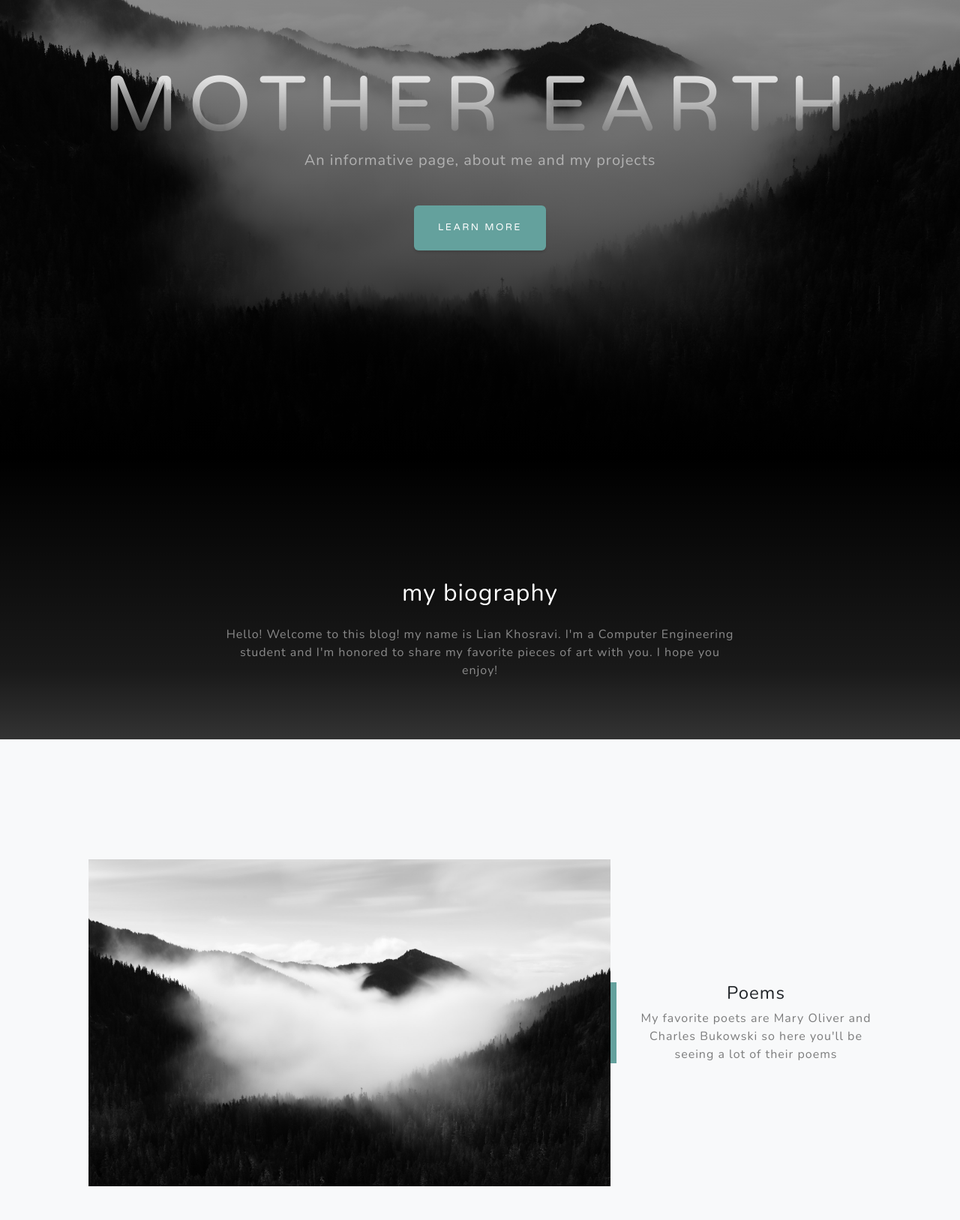
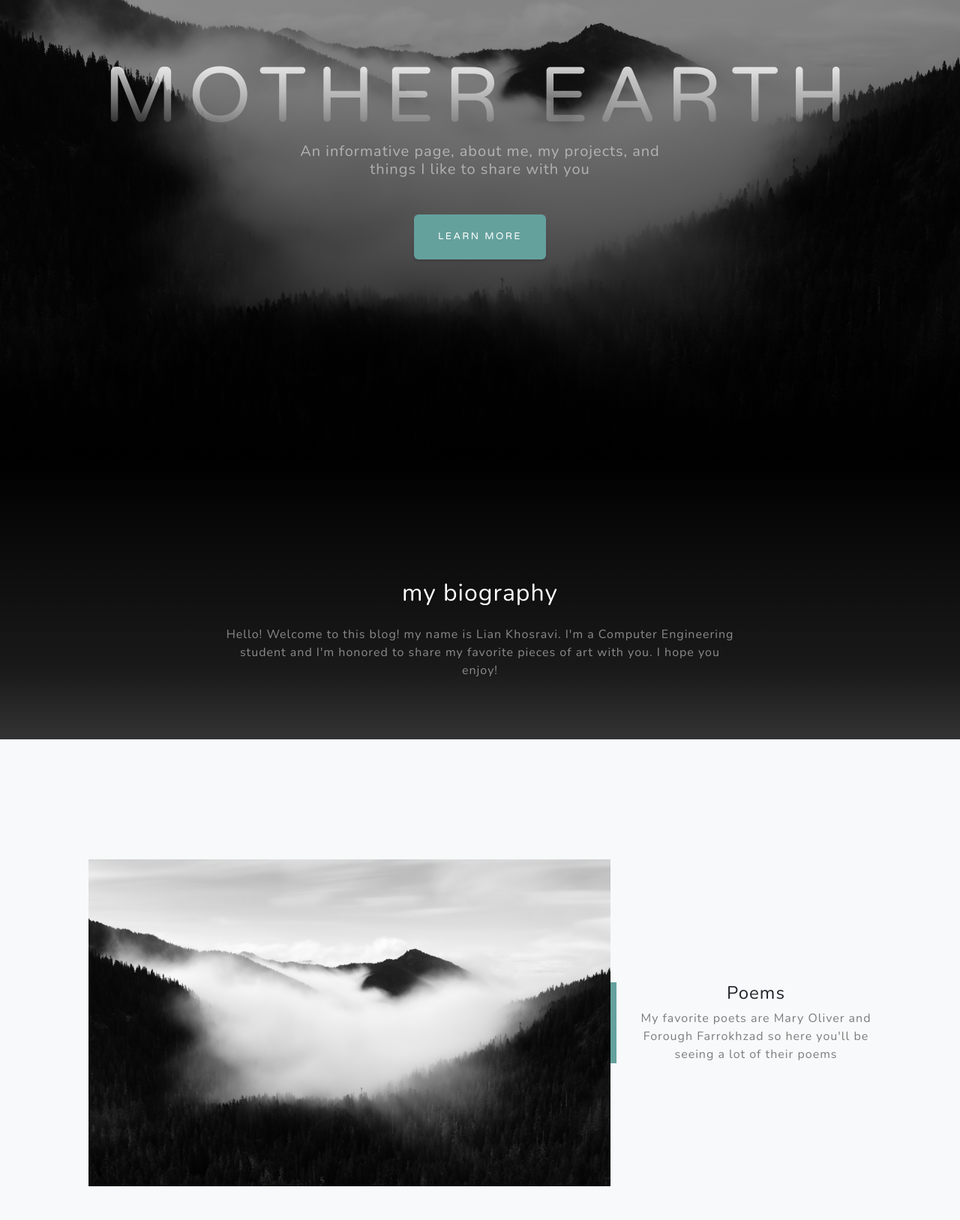
Before and after one commit to Liyan-Kh/Lian, a plain HTML site: page index.html in a window 1280 px wide. Shown: the part 188-1815 px from the top of the page at 75% size. Drawn offline with nearby package versions, Linux system fonts and the light colour scheme.

Commit message:
Update index.html

```diff
--- a/index.html
+++ b/index.html
@@ -39,7 +39,7 @@
                 <div class="d-flex justify-content-center">
                     <div class="text-center">
                         <h1 class="mx-auto my-0 text-uppercase">Mother Earth</h1>
-                        <h2 class="text-white-50 mx-auto mt-2 mb-5">An informative page, about me and my projects</h2>
+                        <h2 class="text-white-50 mx-auto mt-2 mb-5">An informative page, about me, my projects, and things I like to share with you</h2>
                         <a class="btn btn-primary" href="#about">learn more</a>
                     </div>
                 </div>
@@ -68,7 +68,7 @@
                     <div class="col-xl-4 col-lg-5">
                         <div class="featured-text text-center text-lg-left">
                             <h4>Poems</h4>
-                            <p class="text-black-50 mb-0">My favorite poets are Mary Oliver and Charles Bukowski so here you'll be seeing a lot of their poems</p>
+                            <p class="text-black-50 mb-0">My favorite poets are Mary Oliver and Forough Farrokhzad so here you'll be seeing a lot of their poems</p>
                         </div>
                     </div>
                 </div>
@@ -209,7 +209,7 @@
             </div>
         </section>
         <!-- Footer-->
-        <footer class="footer bg-black small text-center text-white-50"><div class="container px-4 px-lg-5">Copyright &copy; Your Website 2023</div></footer>
+        <footer class="footer bg-black small text-center text-white-50"><div class="container px-4 px-lg-5">Copyright &copy; Your Website 2025</div></footer>
         <!-- Bootstrap core JS-->
         <script src="https://cdn.jsdelivr.net/npm/bootstrap@5.2.3/dist/js/bootstrap.bundle.min.js"></script>
         <!-- Core theme JS-->
```
